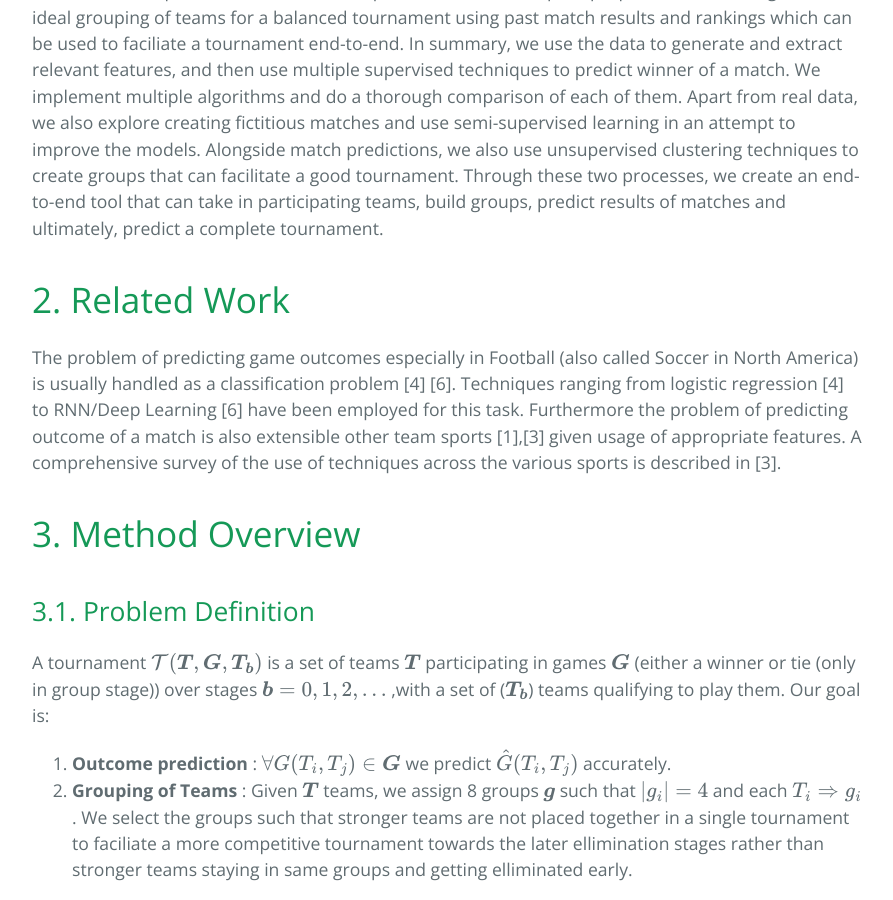
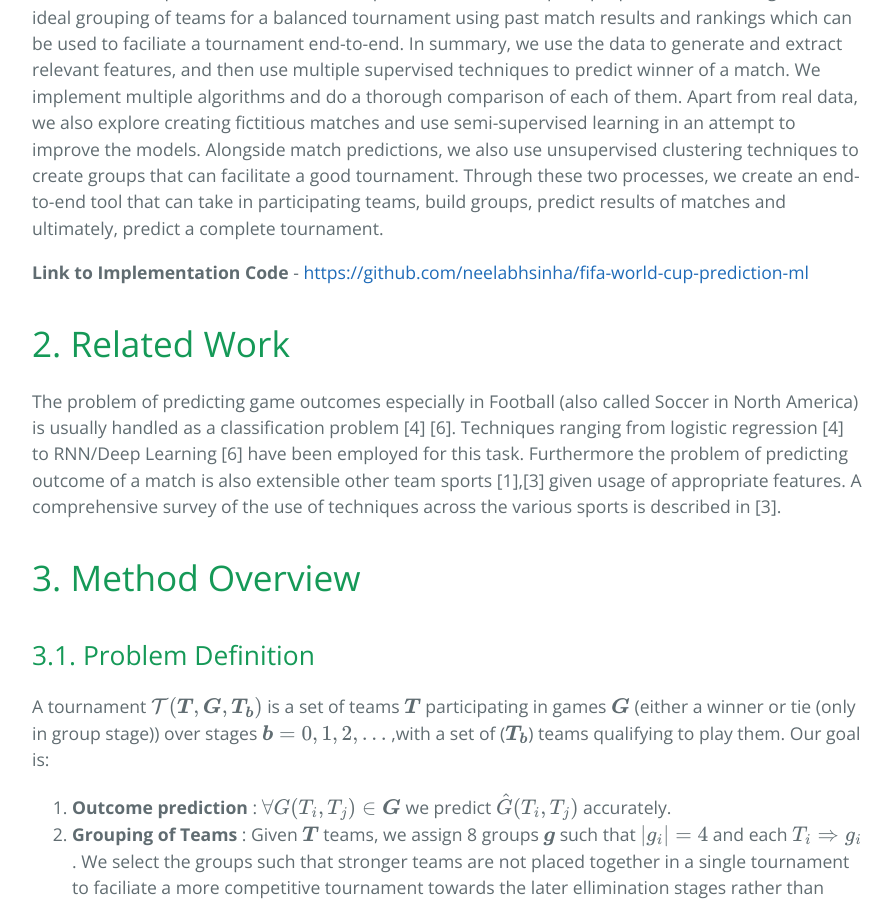
Before and after one commit to neelabhsinha/gatech-cs-7641-project-page, a Jekyll site: the page built from index.md, in a window 1280 px wide and 900 px high, scrolled down 1511 px. Shown: the whole window, without its empty margins (192-1085 px from the left). Built offline with Jekyll 4.4.1, drawn with Linux system fonts in a browser that asks for light colours; formulas are drawn with MathJax 3; our own code applies the rules of GitHub Pages for plain Markdown files.

Commit message:
Update index.md

```diff
--- a/index.md
+++ b/index.md
@@ -11,6 +11,8 @@ FIFA World Cup is the most popular sports event in the world. As shown in the im
 FIFA World Cup happens once in four years with 32 participating teams. First, 8 groups are created with 4 teams each. In every group, each team plays the other once. 3 points are given to the winner, 0 to the loser, and 1 point each is awarded to the teams in case of a draw. After this, top 2 teams from each group qualify for the knockout stages.From the knockout the tournament trasnforms into single-death elimination mode.
 
 In this work, we predict the FIFA World Cup matches and attempt to propose a method to generate ideal grouping of teams for a balanced tournament using past match results and rankings which can be used to faciliate a tournament end-to-end. In summary, we use the data to generate and extract relevant features, and then use multiple supervised techniques to predict winner of a match. We implement multiple algorithms and do a thorough comparison of each of them. Apart from real data, we also explore creating fictitious matches and use semi-supervised learning in an attempt to improve the models. Alongside match predictions, we also use unsupervised clustering techniques to create groups that can facilitate a good tournament. Through these two processes, we create an end-to-end tool that can take in participating teams, build groups, predict results of matches and ultimately, predict a complete tournament.
+
+**Link to Implementation Code** - [https://github.com/neelabhsinha/fifa-world-cup-prediction-ml](https://github.com/neelabhsinha/fifa-world-cup-prediction-ml)
 
 # 2. Related Work
 
```
